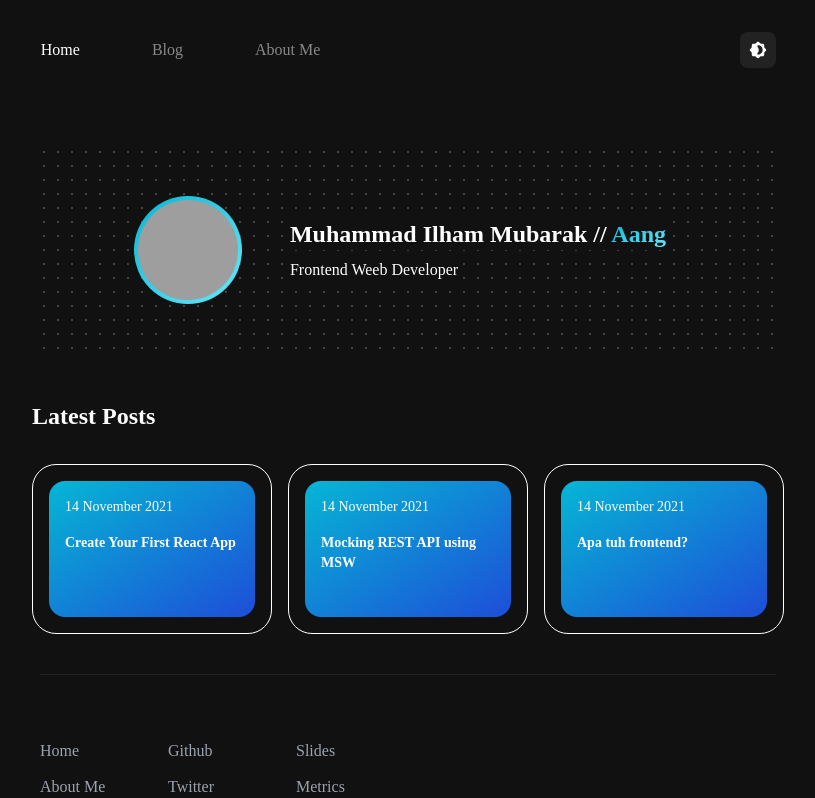
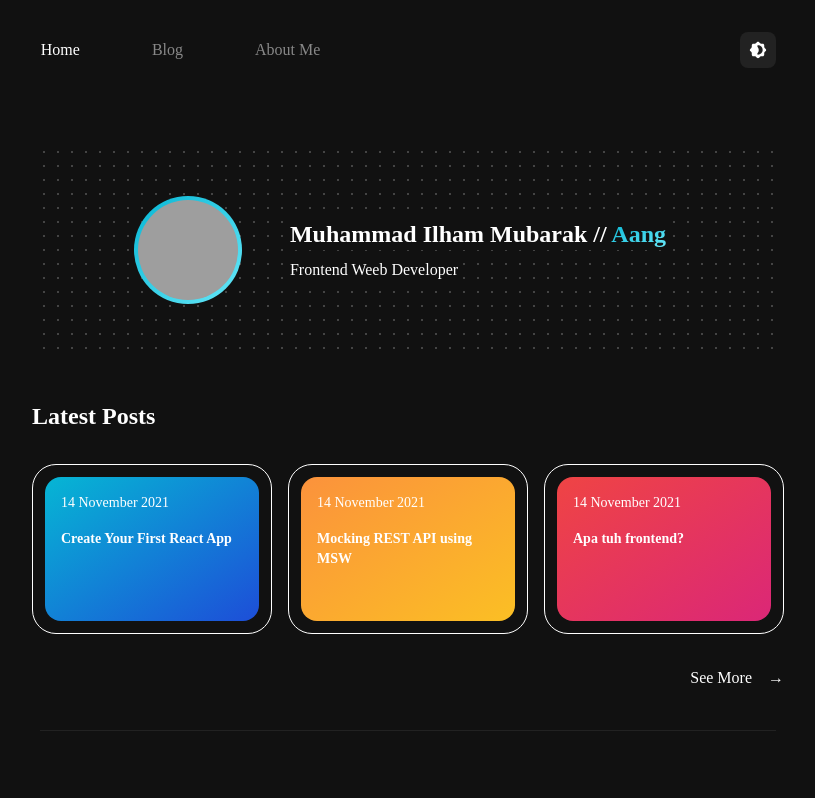
Before and after one commit to milhamm/aang.dev, a Next.js app: page / in a window 1280 px wide. Shown: the top 798 px of the page, without its empty margins (232-1047 px from the left). Built offline with nearby package versions, Linux system fonts and the light colour scheme; grey boxes are pictures that could not be loaded.

Commit message:
add colors

```diff
--- a/src/components/Footer/index.tsx
+++ b/src/components/Footer/index.tsx
@@ -4,7 +4,7 @@ import Link from "next/link";
 const FooterItem = ({ href, text, blank }: any) => {
   return (
     <li>
-      {blank ? (
+      {!blank ? (
         <Link href={href}>
           <a className="text-gray-400">{text}</a>
         </Link>
@@ -28,7 +28,7 @@ const FooterSection = ({ children }: any) => {
 
 const Footer = () => {
   return (
-    <footer className="max-w-3xl mx-auto px-4 mt-10 mb-8">
+    <footer className="max-w-3xl mx-auto px-4 mt-10 mb-12">
       <hr className="border-gray-100 dark:border-gray-800" />
       <div className="mt-16 flex">
         <FooterSection>
@@ -39,10 +39,11 @@ const Footer = () => {
         </FooterSection>
         <FooterSection>
           <FooterItem href="https://github.com/milhamm" text="Github" blank />
-          <FooterItem href="https://twitter.com/gluekol" text="Twitter" />
+          <FooterItem href="https://twitter.com/gluekol" text="Twitter" blank />
           <FooterItem
             href="https://www.linkedin.com/in/milhamm/"
             text="LinkedIn"
+            blank
           />
         </FooterSection>
         <FooterSection>
--- a/src/components/PostCard/index.tsx
+++ b/src/components/PostCard/index.tsx
@@ -1,16 +1,29 @@
 import React from "react";
+import cx from "classnames";
 
 interface PostCardPropTypes {
   data: {
     date: string;
     title: string;
+    color?: "blue" | "orange" | "pink";
   };
 }
 
+const pallete = {
+  blue: "from-cyan-500 to-blue-700",
+  orange: "from-orange-400 to-amber-400",
+  pink: "from-red-500 to-pink-600",
+};
+
 const PostCard = ({ data }: PostCardPropTypes) => {
   return (
-    <div className="w-full rounded-3xl p-4 min-h-[170px] border-blueGray-200 dark:border-white border hover:scale-[1.05] transition-all cursor-pointer">
-      <div className="rounded-2xl bg-gradient-to-br from-cyan-500 to-blue-700 h-full px-4 py-4 text-sm text-white">
+    <div className="w-full rounded-3xl p-3 min-h-[170px] border-blueGray-200 dark:border-white border hover:scale-[1.05] transition-all cursor-pointer">
+      <div
+        className={cx(
+          "rounded-2xl bg-gradient-to-br h-full px-4 py-4 text-sm text-white",
+          pallete[data.color || "blue"]
+        )}
+      >
         <p>{data.date}</p>
         <h3 className="mt-4 font-bold line-clamp-4">{data.title}</h3>
       </div>
--- a/src/components/Section/index.tsx
+++ b/src/components/Section/index.tsx
@@ -7,11 +7,14 @@ interface SectionPropTypes {
 
 const Section = ({ title, children }: SectionPropTypes) => {
   return (
-    <div className="w-full mt-12">
+    <div className="w-full mt-12 flex flex-col">
       <h2 className="text-2xl font-bold text-gray-900 dark:text-white mb-8">
         {title}
       </h2>
       {children}
+      <span className="inline-block mt-8 self-end flex gap-4 hover:gap-5 transition-all cursor-pointer">
+        <span className="">See More</span> →
+      </span>
     </div>
   );
 };
--- a/src/pages/index.tsx
+++ b/src/pages/index.tsx
@@ -20,12 +20,14 @@ const Home: NextPage = () => {
             data={{
               title: "Mocking REST API using MSW",
               date: "14 November 2021",
+              color: "orange",
             }}
           />
           <PostCard
             data={{
               title: "Apa tuh frontend?",
               date: "14 November 2021",
+              color: "pink",
             }}
           />
         </div>
--- a/tailwind.config.js
+++ b/tailwind.config.js
@@ -26,9 +26,11 @@ module.exports = {
           800: "#222222",
           900: "#111111",
         },
+        orange: colors.orange,
         sky: colors.sky,
         cyan: colors.cyan,
         blueGray: colors.blueGray,
+        amber: colors.amber,
       },
     },
   },
```
